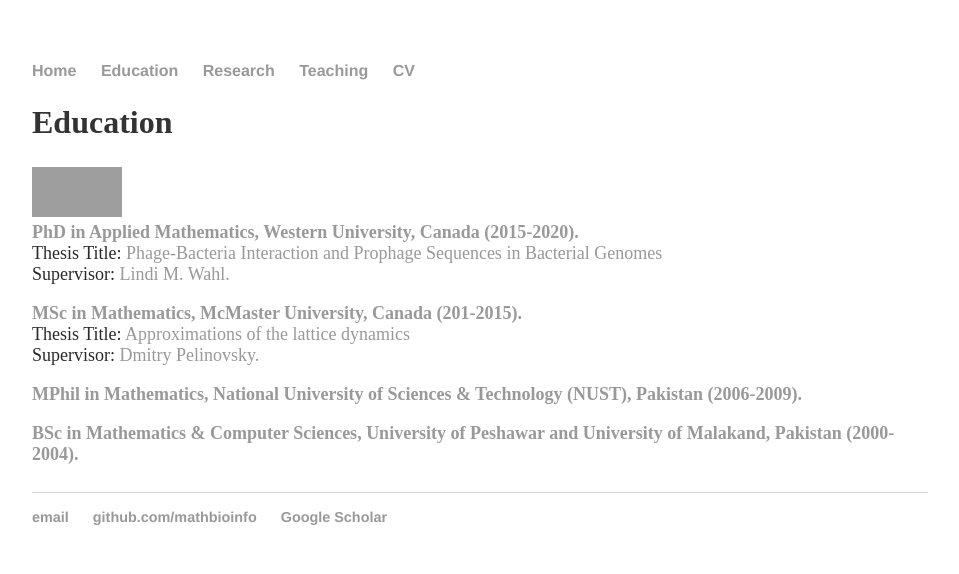
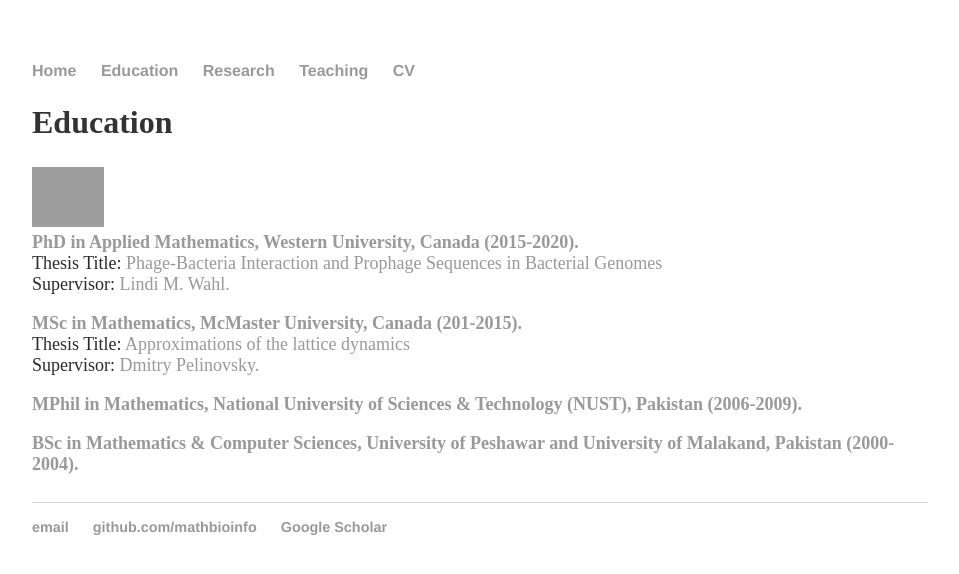
Before and after one commit to MathBioInfo/amjadkhan, a Jekyll site: the page built from Education/index.html, in a window 1280 px wide. Shown: the top 574 px of the page, without its empty margins (160-1119 px from the left). Built offline with Jekyll 4.4.1, drawn with Linux system fonts in a browser that asks for light colours; grey boxes are pictures that could not be loaded.

Commit message:
Update index.html

```diff
--- a/Education/index.html
+++ b/Education/index.html
@@ -11,7 +11,7 @@ title: About my education
 <div class="col-md-12 row">
 <div class="col-xs-4">
 	    <a href="#">
-            <img src="../images/western.gif"  width="10%" height="50">
+            <img src="../images/western.gif"  width="8%" height="60">
 	    </a>
  </div>
 
```
